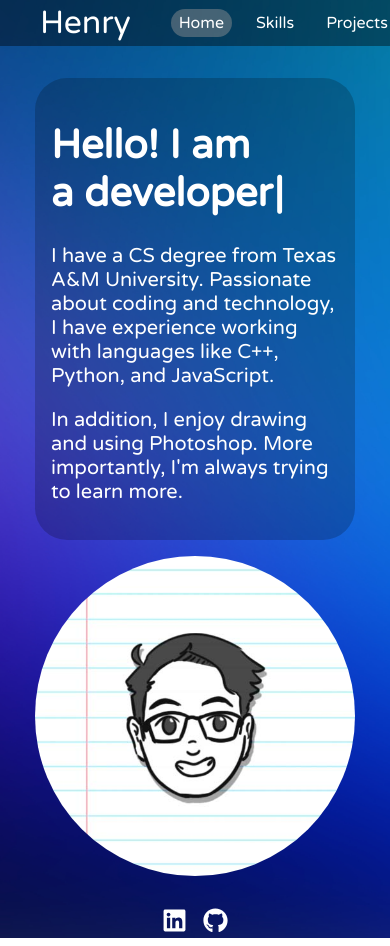
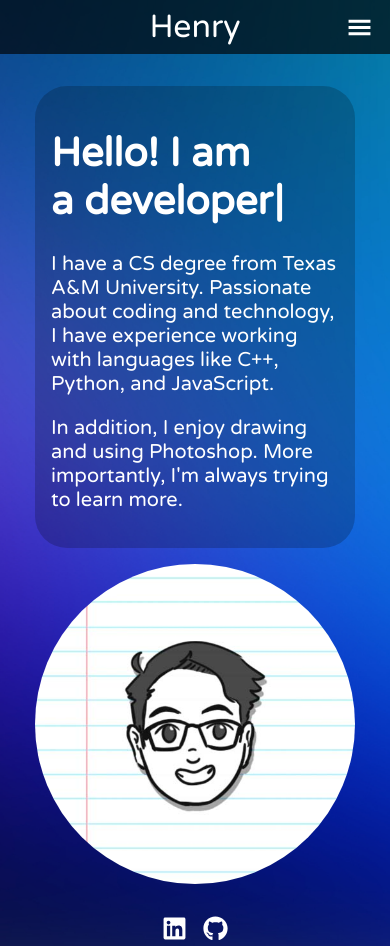
Before and after one commit to hpham20/hpham.github.io, a React (Create React App) app: page / in a window 390 px wide. Built offline with nearby package versions, Linux system fonts and the light colour scheme.

Commit message:
Made navbar responsive

```diff
--- a/src/Navbar.tsx
+++ b/src/Navbar.tsx
@@ -1,15 +1,28 @@
 import { Link, useMatch, useResolvedPath } from "react-router-dom"
+import { GiHamburgerMenu } from "react-icons/gi";
+import { useState } from "react";
 
 export default function Navbar() {
+    const [isActive, setIsActive] = useState(false);
+
+    const handleToggle = () => {
+        setIsActive(!isActive)
+    }
+
     return <nav className="nav">
         <Link to="/" className="site-title">
             Henry
         </Link>
-        <ul>
-            <CustomLink to="/">Home</CustomLink>
-            <CustomLink to="/skills">Skills</CustomLink>
-            <CustomLink to="/projects">Projects</CustomLink>
-        </ul>
+        <a href="javascript:;" className="toggle-button" onClick={handleToggle}>
+          <GiHamburgerMenu size={25} style={{ color: "white" }} />
+        </a>
+        <div className={`nav-links ${isActive ? "active" : ""}`}>
+            <ul>
+                <CustomLink to="/">Home</CustomLink>
+                <CustomLink to="/skills">Skills</CustomLink>
+                <CustomLink to="/projects">Projects</CustomLink>
+            </ul>
+        </div>
     </nav>
 }
 
--- a/src/styles.css
+++ b/src/styles.css
@@ -20,6 +20,8 @@ body {
 
 .site-title {
     font-size: 2rem;
+    color: white;
+    text-decoration: none;
 }
 
 .nav {
@@ -30,7 +32,6 @@ body {
     justify-content: space-between;
     align-items: center;
     gap: 2rem;
-    padding: 0 5rem;
     transition: background-color 0.3s ease;
     /* border: 5px solid rgb(255, 213, 0); */
 }
@@ -39,7 +40,11 @@ body {
     background-color: rgba(0, 0, 0, 0.65);
 }
 
-.nav ul {
+.site-title {
+    margin: .5rem;
+}
+
+.nav-links ul {
     padding: 0;
     margin: 0;
     list-style: none;
@@ -48,13 +53,18 @@ body {
     gap: 1rem;
 }
 
-.nav a {
+.nav-links li {
     color: inherit;
-    text-decoration: none;
     height: 50%;
     display: flex;
     align-items: center;
     padding: .25rem .5rem;
+}
+
+.nav-links a {
+    width: 100%;
+    text-decoration: none;
+    color: inherit;
 }
 
 
@@ -66,6 +76,65 @@ body {
 .nav li:hover {
     background-color: rgba(208, 208, 208, 0.45);
     border-radius: 1rem;
+}
+
+.toggle-button {
+    position: absolute;
+    top: .8rem;
+    right: 1rem;
+    display: none;
+    flex-direction: column;
+    justify-content: center;
+    align-items: center;
+    width: 30px;
+    height: 30px;
+    border-radius: 50%;
+    transition: background-color 0.3s ease;
+    /* border: 2px solid rgb(235, 37, 37); */
+}
+
+.toggle-button:hover {
+    background-color: rgba(158, 158, 158, 0.45);
+}
+
+@media (max-width: 400px) {
+    .toggle-button {
+        display: flex;
+    }
+
+    .nav {
+        flex-direction: column;
+        align-items: center;
+        gap: 0;
+        /* border: 5px solid rgb(235, 37, 37); */
+    }
+
+    .nav-links {
+        display: none;
+        width: 100%;
+        /* border: 5px solid rgb(226, 111, 17); */
+    }
+
+    .nav-links.active {
+        display: flex;
+    }
+
+    .nav-links ul {
+        flex-direction: column;
+        width: 100%;
+        gap: 0;
+    }
+
+    .nav li {
+        width: 100%;
+        text-align: center;
+        padding: .25rem 0;
+    }
+
+    .nav li.active,
+    .nav li:hover {
+        border-radius: 0;
+    }
 }
 
 .home-container {
@@ -105,14 +174,10 @@ body {
     border-radius: 50%;
 }
 
-@media (width < 600px) {
+@media (width < 700px) or (orientation: portrait) {
     .home-container {
         flex-direction: column;
         padding: 2rem 0;
-    }
-
-    .nav {
-        padding: 0 2rem;
     }
 }
 
```
